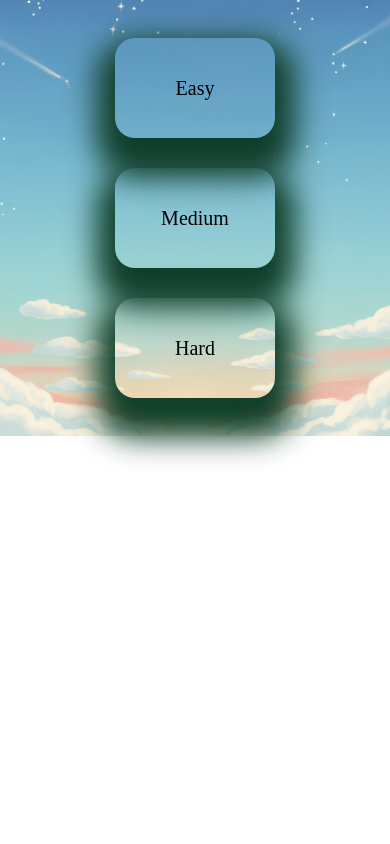
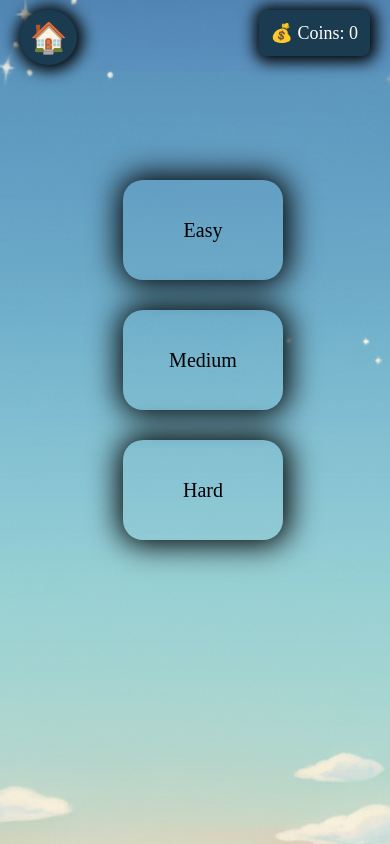
Before and after one commit to Nkreddy-7/guess, a plain HTML site: page index.html in a window 390 px wide. Shown: the top 844 px of the page. Drawn offline with Linux system fonts and the light colour scheme.

Commit message:
added coins,home section

```diff
--- a/game.css
+++ b/game.css
@@ -9,6 +9,7 @@ body{
     justify-content: center;
     align-items: center;
 
+    margin-top: 150px;
    height: 500px;
 
 
@@ -29,6 +30,19 @@ body{
     box-shadow: 1px 20px 30px 20px#11402b;
     cursor: pointer;
 
+}
+#homeBtn{
+    font-size: 30px;
+    cursor: pointer;
+    border-radius: 50%;
+    padding: 10px;
+    background-color: rgb(26, 59, 80);
+    color: white;
+    box-shadow: 1px 1px 15px 5px black;
+    position: fixed;
+    top: 10px;
+    left: 20px;
+    border: none;
 }
 .level-name:hover{
 
@@ -73,26 +87,33 @@ body{
         flex-direction: column;
         justify-content: center;
         align-items: center;
-        position: fixed;
+
 
         width: 100%;
 
         top: 0;
         left: 0;
-        backdrop-filter: blur(20px);
+
 
 }
 
 .coins{
     position:fixed;
     right: 50px;
-    top: 0;
+    top: 10px;
+
+    padding: 12px;
+    background-color: rgb(26, 59, 80);
+    color: white;
+    border-radius: 8px;
+    box-shadow: 1px 1px 15px 5px black;
+
 }
 .select-img{
     display: grid;
     grid-template-columns: repeat(3,1fr);
     gap:15px;
-    margin-top: 180px;
+    justify-items: center;
 
 }
 .select-img img{
@@ -255,6 +276,14 @@ body{
 }
 
 @media (max-width: 600px) {
+    body{
+        background-image: url('bg1.png');
+            background-size: cover;
+            background-position: center;
+            background-repeat: no-repeat;
+            width: 100%;
+            height: 100vh;
+    }
     .level {
         gap: 30px;
         padding: 30px 0;
@@ -263,6 +292,7 @@ body{
         width: 160px;
         height: 100px;
         font-size: 20px;
+        box-shadow: 1px 0px 30px 5px black;
     }
 
     .select-img {
--- a/game.js
+++ b/game.js
@@ -38,7 +38,9 @@ Hard.addEventListener("click", () => {
   MediumLevel.style.display = "none";
   HardLevel.style.display = "block";
 });
-console.log("naveem")
+
+
+/*coins loader*/
 
 
 /*easy,Medium,hard section code for image container*/
@@ -240,15 +242,24 @@ document.getElementById("all-images-H").innerHTML = selectedHardhtml;
 
 // Global coins variable
 let coins = 0;
+// Restore coins from localStorage
+let savedCoins = localStorage.getItem("coins");
+if (savedCoins !== null) {
+  coins = parseInt(savedCoins, 10);
+}
+updateCoins();
+function updateCoins() {
+  const coinEl = document.getElementById("coinBox");
+  if (coinEl) coinEl.textContent = coins;
+}
 
+const homeBtn = document.getElementById("homeBtn");
+homeBtn.addEventListener("click", () => {
+  localStorage.setItem("coins", coins); // save coins
+  location.reload(); // restart game
+});
 // Update all coin boxes (Easy, Medium, Hard)
-function updateCoins() {
-  document
-    .querySelectorAll("#coinBox, #coinBox-M, #coinBox-H")
-    .forEach((el) => {
-      if (el) el.textContent = coins;
-    });
-}
+
 
 // Quiz function
 export function getNextQ(imagedata, containerId) {
@@ -290,15 +301,16 @@ export function getNextQ(imagedata, containerId) {
           score++;
           coins++;
           updateCoins();
-
+          localStorage.setItem("coins", coins);
           setTimeout(() => {
             nextQuestion(); // auto move to next
-          }, 1000);
+          }, 2000);
         } else {
           opt.style.background = "lightcoral";
           result.textContent = "❌ Wrong, try again!";
           coins--;
           updateCoins();
+          localStorage.setItem("coins", coins);
         }
       });
     });
@@ -347,6 +359,7 @@ getNextQ(Himg7, "img7Q-h");
 getNextQ(Himg8, "img8Q-h");
 getNextQ(Himg9, "img9Q-h");
 
+
 // Setup back button logic
 function setupBackButton(backId, headId) {
   const backBtn = document.getElementById(backId);
@@ -371,6 +384,12 @@ setupBackButton("backSelect-E", "head-Easy");
 setupBackButton("backSelect-M", "head-Easy-M");
 setupBackButton("backSelect-H", "head-Easy-H");
 
+
+
+
+console.log(home);
+
+console.log("naveem")
 
 
 
--- a/index.html
+++ b/index.html
@@ -6,14 +6,22 @@
     <meta charset="UTF-8">
     <meta name="viewport" content="width=device-width, initial-scale=1.0">
     <meta name="viewport" content="width=device-width, user-scalable=no">
-    <title>Document</title>
+    <title>Image quiz</title>
+    <link rel="icon"  href="icon1.ico">
     <link rel="stylesheet" href="game.css">
 
 </head>
 
 <body>
+
+    <div class="Home-button" id="Home-button">
+        <button id="homeBtn" style="border: block;">🏠</button>
+    </div>
+    <div class="coins">💰 Coins: <span id="coinBox">0</span></div>
     <section class="open-page">
-
+        <audio id="audio"  autoplay loop hidden>
+            <source src="plays.mp3" type="audio/mpeg" >
+        </audio>
         <div class="level" id="level">
             <div class="level-name" id="Eclick"> Easy</div>
             <div class="level-name" id="Mclick">Medium</div>
@@ -24,6 +32,7 @@
 
 
     </section>
+
 
     <section id="Easylevel">
 
@@ -44,7 +53,7 @@
 
     </section>
     <section id="Mediumlevel">
-        <button id="homeBtn" style="border: block;">🏠</button>
+
 
         <div class="head-easy" id="head-Easy-M">
             <div class="nav">
@@ -62,7 +71,7 @@
 
     </section>
     <section id="Hardlevel">
-        <button id="homeBtn">🏠</button>
+
 
         <div class="head-easy" id="head-Easy-H">
             <div class="nav">
@@ -80,9 +89,7 @@
 
 
     </section>
-    <audio id="audio" controls autoplay loop style="display:none;">
-        <source src="play.mp3" type="audio/mpeg" loop>
-    </audio>
+
 
 
     <script type="module" src="game.js"></script>
```
Also changed, not shown: icon1.ico (added).
